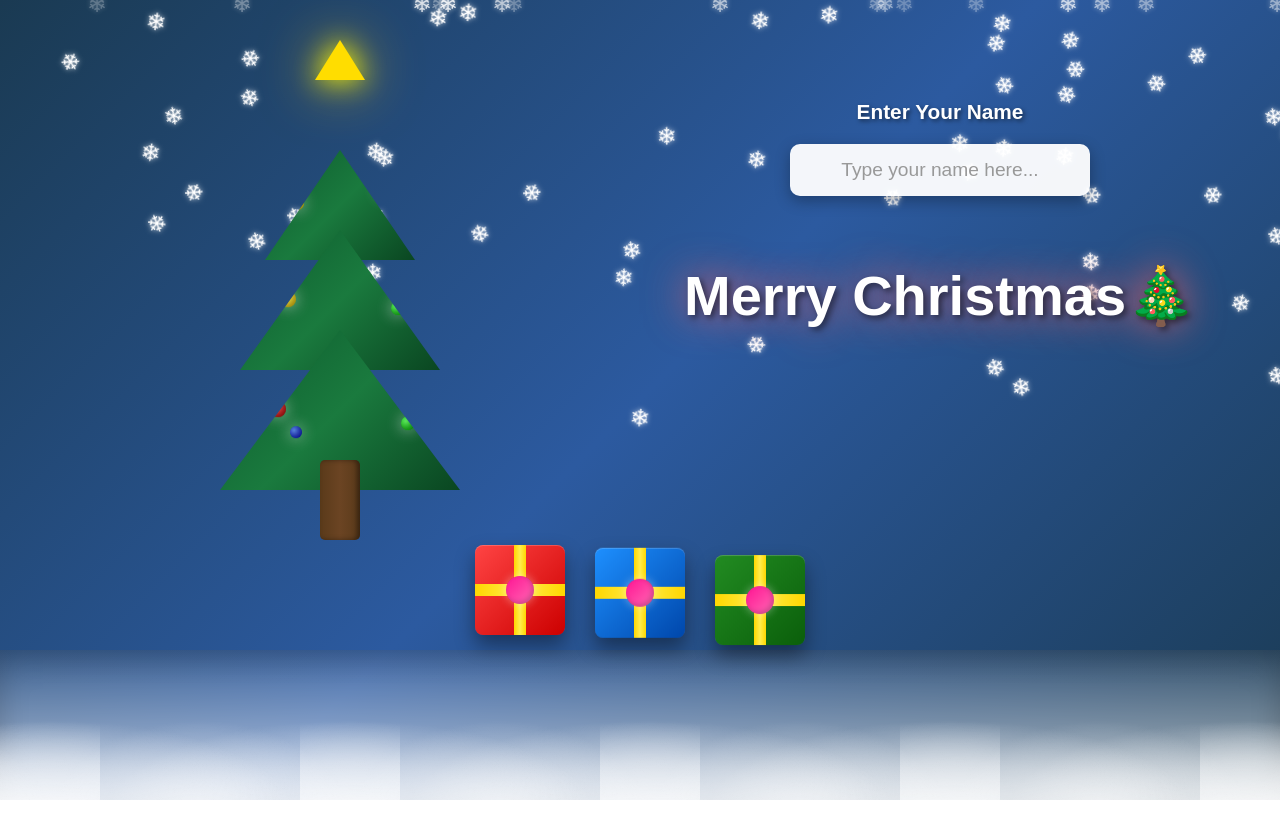
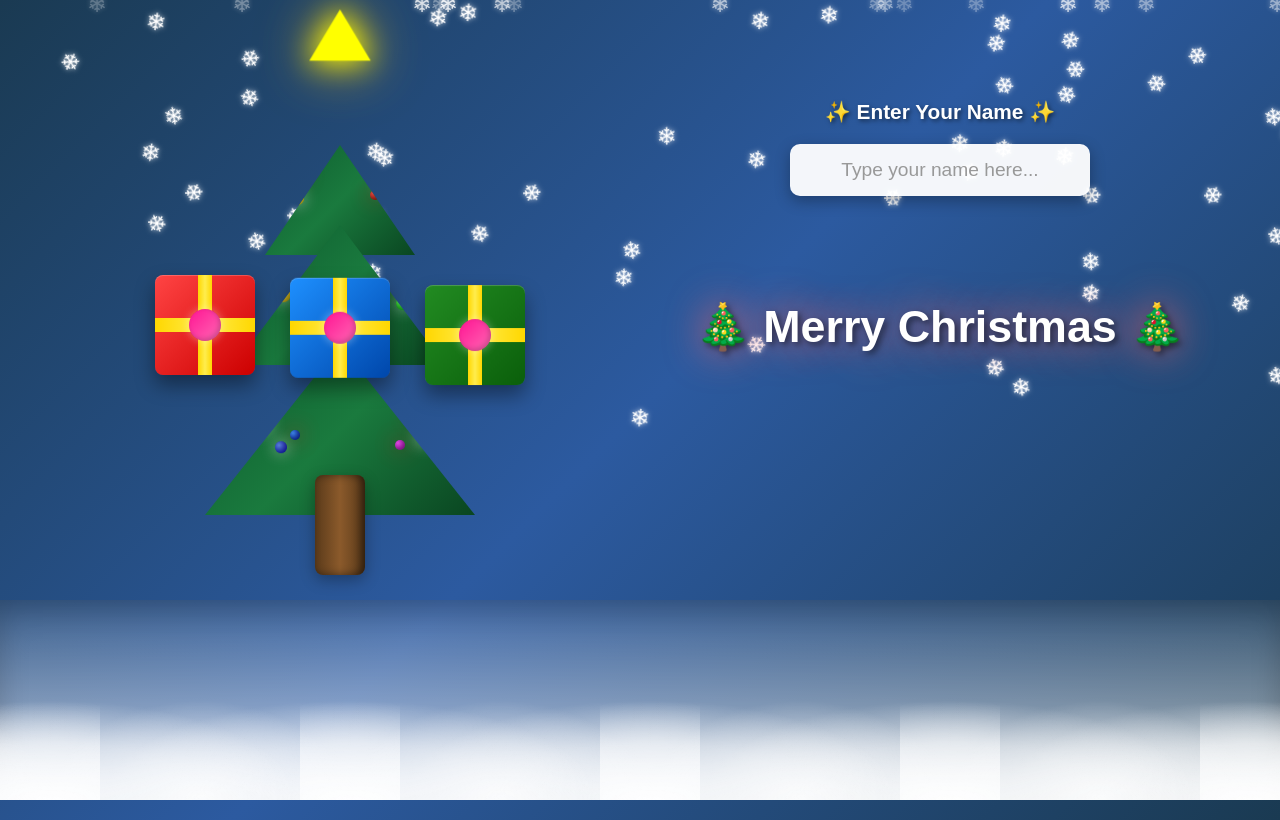
Before and after one commit to Jundel-Malazarte/Merry-Christmas-Html-Css-Js, a plain HTML site: page index.html in a window 1280 px wide. Drawn offline with Linux system fonts and the light colour scheme.

Commit message:
Updating input fields for greetings.

```diff
--- a/index.html
+++ b/index.html
@@ -51,8 +51,8 @@
             bottom: 0;
             left: 0;
             width: 100%;
-            height: 150px;
-            background: linear-gradient(180deg, rgba(255,255,255,0.1) 0%, rgba(255,255,255,0.4) 50%, rgba(255,255,255,0.6) 100%);
+            height: 200px;
+            background: linear-gradient(180deg, rgba(255,255,255,0.1) 0%, rgba(255,255,255,0.4) 50%, rgba(255,255,255,0.7) 100%);
             z-index: 5;
             box-shadow: inset 0 10px 30px rgba(0,0,0,0.2);
         }
@@ -63,10 +63,10 @@
             bottom: 0;
             left: 0;
             width: 100%;
-            height: 80px;
-            background: radial-gradient(ellipse at 20% 100%, rgba(255,255,255,0.8) 0%, rgba(255,255,255,0.4) 40%, transparent 70%),
-                        radial-gradient(ellipse at 50% 100%, rgba(255,255,255,0.7) 0%, rgba(255,255,255,0.3) 40%, transparent 70%),
-                        radial-gradient(ellipse at 80% 100%, rgba(255,255,255,0.8) 0%, rgba(255,255,255,0.4) 40%, transparent 70%);
+            height: 100px;
+            background: radial-gradient(ellipse at 20% 100%, rgba(255,255,255,0.9) 0%, rgba(255,255,255,0.5) 40%, transparent 70%),
+                        radial-gradient(ellipse at 50% 100%, rgba(255,255,255,0.8) 0%, rgba(255,255,255,0.4) 40%, transparent 70%),
+                        radial-gradient(ellipse at 80% 100%, rgba(255,255,255,0.9) 0%, rgba(255,255,255,0.5) 40%, transparent 70%);
             background-size: 300px 100px;
             background-position: 0 0, 50px 0, 100px 0;
         }
@@ -79,7 +79,7 @@
             padding: 40px;
             position: relative;
             z-index: 10;
-            padding-bottom: 200px;
+            padding-bottom: 250px;
         }
 
         /* Left side - Christmas Tree */
@@ -89,14 +89,16 @@
             flex-direction: column;
             justify-content: flex-start;
             align-items: center;
-            padding-top: 40px;
+            padding-top: 20px;
+            position: relative;
         }
 
         .tree-container {
             position: relative;
-            width: 300px;
-            height: 400px;
-            margin-bottom: 40px;
+            width: 350px;
+            height: 450px;
+            margin-bottom: 60px;
+            perspective: 1000px;
         }
 
         .tree {
@@ -105,27 +107,30 @@
             height: 100%;
         }
 
+        /* Star on top */
         .star {
             position: absolute;
             width: 0;
             height: 0;
-            border-left: 25px solid transparent;
-            border-right: 25px solid transparent;
-            border-bottom: 40px solid #ffdd00;
-            filter: drop-shadow(0 0 8px rgba(255, 255, 0, 0.9)) drop-shadow(0 0 15px rgba(255, 200, 0, 0.6));
-            top: -40px;
+            border-left: 30px solid transparent;
+            border-right: 30px solid transparent;
+            border-bottom: 50px solid #ffff00;
+            filter: drop-shadow(0 0 10px rgba(255, 255, 0, 1)) drop-shadow(0 0 20px rgba(255, 200, 0, 0.8));
+            top: -50px;
             left: 50%;
             transform: translateX(-50%);
-            animation: starTwinkle 1.5s ease-in-out infinite;
+            animation: starTwinkle 1.2s ease-in-out infinite;
             z-index: 20;
         }
 
         @keyframes starTwinkle {
             0%, 100% {
-                filter: drop-shadow(0 0 8px rgba(255, 255, 0, 0.9)) drop-shadow(0 0 15px rgba(255, 200, 0, 0.6));
+                filter: drop-shadow(0 0 10px rgba(255, 255, 0, 1)) drop-shadow(0 0 20px rgba(255, 200, 0, 0.8));
+                transform: translateX(-50%) scale(1);
             }
             50% {
-                filter: drop-shadow(0 0 15px rgba(255, 255, 0, 1)) drop-shadow(0 0 30px rgba(255, 200, 0, 0.8));
+                filter: drop-shadow(0 0 25px rgba(255, 255, 0, 1)) drop-shadow(0 0 40px rgba(255, 200, 0, 1));
+                transform: translateX(-50%) scale(1.1);
             }
         }
 
@@ -140,39 +145,40 @@
         .tree-layer:nth-child(1) {
             width: 100px;
             height: 80px;
-            top: 20px;
+            top: 30px;
         }
 
         .tree-layer:nth-child(2) {
             width: 150px;
             height: 110px;
-            top: 70px;
+            top: 85px;
         }
 
         .tree-layer:nth-child(3) {
-            width: 200px;
+            width: 210px;
             height: 140px;
-            top: 150px;
+            top: 165px;
         }
 
         .tree-layer:nth-child(4) {
-            width: 240px;
-            height: 160px;
-            top: 250px;
+            width: 270px;
+            height: 170px;
+            top: 285px;
         }
 
         .trunk {
             position: absolute;
-            width: 40px;
-            height: 80px;
-            background: linear-gradient(90deg, #5a3a1a 0%, #6b4423 50%, #5a3a1a 100%);
+            width: 50px;
+            height: 100px;
+            background: linear-gradient(90deg, #5a3a1a 0%, #8b5a2b 50%, #5a3a1a 100%);
             left: 50%;
             transform: translateX(-50%);
-            top: 380px;
-            border-radius: 5px;
-            box-shadow: inset -3px 0 5px rgba(0,0,0,0.4);
+            top: 415px;
+            border-radius: 8px;
+            box-shadow: inset -4px 0 8px rgba(0,0,0,0.5), 0 5px 15px rgba(0,0,0,0.3);
         }
 
+        /* Ornaments */
         .ornament {
             position: absolute;
             border-radius: 50%;
@@ -205,6 +211,44 @@
             background: radial-gradient(circle at 35% 35%, #66ff66, #00cc00);
         }
 
+        /* Tree lights */
+        .light {
+            position: absolute;
+            border-radius: 50%;
+            animation: lightBlink 1.5s ease-in-out infinite;
+        }
+
+        .light.red {
+            background: radial-gradient(circle at 30% 30%, #ff4444, #aa0000);
+            box-shadow: 0 0 15px #ff4444, inset -2px -2px 5px rgba(0,0,0,0.3);
+        }
+
+        .light.blue {
+            background: radial-gradient(circle at 30% 30%, #4488ff, #0000aa);
+            box-shadow: 0 0 15px #4488ff, inset -2px -2px 5px rgba(0,0,0,0.3);
+        }
+
+        .light.yellow {
+            background: radial-gradient(circle at 30% 30%, #ffff44, #ffaa00);
+            box-shadow: 0 0 15px #ffff44, inset -2px -2px 5px rgba(0,0,0,0.3);
+        }
+
+        .light.purple {
+            background: radial-gradient(circle at 30% 30%, #ff44ff, #aa00aa);
+            box-shadow: 0 0 15px #ff44ff, inset -2px -2px 5px rgba(0,0,0,0.3);
+        }
+
+        @keyframes lightBlink {
+            0%, 100% {
+                opacity: 0.5;
+                box-shadow: 0 0 10px rgba(255,0,0,0.3), inset -2px -2px 5px rgba(0,0,0,0.3);
+            }
+            50% {
+                opacity: 1;
+                box-shadow: 0 0 25px rgba(255,0,0,0.8), inset -2px -2px 5px rgba(0,0,0,0.3);
+            }
+        }
+
         /* Right side - Greeting and Input */
         .greeting-section {
             flex: 1;
@@ -216,17 +260,19 @@
         }
 
         .greeting {
-            font-size: 3.5em;
+            font-size: 2.8em;
             font-weight: bold;
             color: #fff;
             text-shadow: 3px 3px 6px rgba(0, 0, 0, 0.5), 0 0 20px rgba(255, 100, 100, 0.6);
             text-align: center;
-            margin-bottom: 60px;
+            margin-bottom: 80px;
             animation: glow 2s ease-in-out infinite;
-            min-height: 120px;
+            min-height: 140px;
             display: flex;
+            flex-direction: column;
             align-items: center;
             justify-content: center;
+            gap: 15px;
         }
 
         @keyframes glow {
@@ -249,8 +295,18 @@
             }
         }
 
+        .greeting-main {
+            display: flex;
+            align-items: center;
+            gap: 15px;
+        }
+
         .name-part {
             animation: slideIn 0.6s ease-out forwards;
+            color: #ffff99;
+            font-weight: bold;
+            text-shadow: 0 0 20px rgba(255, 255, 100, 0.8), 3px 3px 6px rgba(0, 0, 0, 0.5);
+            font-size: 1.1em;
         }
 
         .input-container {
@@ -258,7 +314,7 @@
             flex-direction: column;
             gap: 20px;
             align-items: center;
-            margin-bottom: 40px;
+            margin-bottom: 60px;
         }
 
         .input-label {
@@ -294,17 +350,17 @@
         /* Gifts Section */
         .gifts-container {
             position: absolute;
-            bottom: 150px;
+            bottom: 180px;
             left: 50%;
             transform: translateX(-50%);
             display: flex;
-            gap: 30px;
+            gap: 35px;
             z-index: 8;
         }
 
         .gift {
-            width: 90px;
-            height: 90px;
+            width: 100px;
+            height: 100px;
             position: relative;
             animation: bobbing 2s ease-in-out infinite;
         }
@@ -353,13 +409,13 @@
 
         .ribbon-h {
             width: 100%;
-            height: 12px;
+            height: 14px;
             top: 50%;
             transform: translateY(-50%);
         }
 
         .ribbon-v {
-            width: 12px;
+            width: 14px;
             height: 100%;
             left: 50%;
             transform: translateX(-50%);
@@ -367,8 +423,8 @@
 
         .bow {
             position: absolute;
-            width: 28px;
-            height: 28px;
+            width: 32px;
+            height: 32px;
             background: linear-gradient(135deg, #ff1493 0%, #ff69b4 100%);
             border-radius: 50%;
             top: 50%;
@@ -384,7 +440,7 @@
             }
 
             .greeting {
-                font-size: 2.5em;
+                font-size: 2.2em;
             }
 
             .name-input {
@@ -407,27 +463,43 @@
                 <div class="tree">
                     <div class="star"></div>
 
+                    <!-- Tree Layer 1 -->
                     <div class="tree-layer">
                         <div class="ornament red" style="top: 15px; left: 15px; width: 18px; height: 18px;"></div>
                         <div class="ornament blue" style="top: 35px; right: 20px; width: 16px; height: 16px;"></div>
                         <div class="ornament gold" style="top: 50px; left: 25px; width: 14px; height: 14px;"></div>
+
+                        <div class="light yellow" style="top: 25px; left: 30px; width: 10px; height: 10px;"></div>
+                        <div class="light red" style="top: 45px; right: 35px; width: 10px; height: 10px;"></div>
                     </div>
 
+                    <!-- Tree Layer 2 -->
                     <div class="tree-layer">
                         <div class="ornament blue" style="top: 25px; left: 20px; width: 20px; height: 20px;"></div>
                         <div class="ornament red" style="top: 50px; right: 25px; width: 18px; height: 18px;"></div>
                         <div class="ornament gold" style="top: 65px; left: 40px; width: 16px; height: 16px;"></div>
                         <div class="ornament green" style="top: 75px; right: 35px; width: 14px; height: 14px;"></div>
+
+                        <div class="light blue" style="top: 35px; left: 50px; width: 10px; height: 10px;"></div>
+                        <div class="light yellow" style="top: 55px; right: 50px; width: 10px; height: 10px;"></div>
+                        <div class="light purple" style="top: 75px; left: 70px; width: 10px; height: 10px;"></div>
                     </div>
 
+                    <!-- Tree Layer 3 -->
                     <div class="tree-layer">
                         <div class="ornament gold" style="top: 35px; left: 25px; width: 20px; height: 20px;"></div>
                         <div class="ornament blue" style="top: 55px; right: 30px; width: 18px; height: 18px;"></div>
                         <div class="ornament red" style="top: 75px; left: 50px; width: 16px; height: 16px;"></div>
                         <div class="ornament green" style="top: 90px; right: 45px; width: 14px; height: 14px;"></div>
                         <div class="ornament blue" style="top: 100px; left: 70px; width: 12px; height: 12px;"></div>
+
+                        <div class="light red" style="top: 45px; left: 45px; width: 10px; height: 10px;"></div>
+                        <div class="light yellow" style="top: 65px; right: 55px; width: 10px; height: 10px;"></div>
+                        <div class="light blue" style="top: 85px; left: 85px; width: 10px; height: 10px;"></div>
+                        <div class="light purple" style="top: 95px; right: 70px; width: 10px; height: 10px;"></div>
                     </div>
 
+                    <!-- Tree Layer 4 -->
                     <div class="tree-layer">
                         <div class="ornament red" style="top: 45px; left: 30px; width: 20px; height: 20px;"></div>
                         <div class="ornament gold" style="top: 65px; right: 35px; width: 18px; height: 18px;"></div>
@@ -435,6 +507,12 @@
                         <div class="ornament green" style="top: 105px; right: 55px; width: 14px; height: 14px;"></div>
                         <div class="ornament red" style="top: 120px; left: 85px; width: 12px; height: 12px;"></div>
                         <div class="ornament gold" style="top: 130px; right: 70px; width: 10px; height: 10px;"></div>
+
+                        <div class="light yellow" style="top: 55px; left: 50px; width: 10px; height: 10px;"></div>
+                        <div class="light red" style="top: 75px; right: 60px; width: 10px; height: 10px;"></div>
+                        <div class="light blue" style="top: 95px; left: 75px; width: 10px; height: 10px;"></div>
+                        <div class="light purple" style="top: 115px; right: 75px; width: 10px; height: 10px;"></div>
+                        <div class="light yellow" style="top: 130px; left: 100px; width: 10px; height: 10px;"></div>
                     </div>
 
                     <div class="trunk"></div>
@@ -470,7 +548,7 @@
         <!-- Right side - Greeting and Input -->
         <div class="greeting-section">
             <div class="input-container">
-                <label class="input-label">Enter Your Name</label>
+                <label class="input-label">✨ Enter Your Name ✨</label>
                 <input
                     type="text"
                     class="name-input"
@@ -479,7 +557,10 @@
                 >
             </div>
 
-            <div class="greeting" id="greeting">Merry Christmas🎄
+            <div class="greeting" id="greeting">
+                <div class="greeting-main">
+                    <span>🎄 Merry Christmas 🎄</span>
+                </div>
             </div>
         </div>
     </div>
@@ -524,26 +605,18 @@
             const name = e.target.value.trim();
 
             if (name) {
-                greetingDiv.innerHTML = '';
-
-                const text = `🎄 Merry Christmas `;
-                const textSpan = document.createElement('span');
-                textSpan.textContent = text;
-                greetingDiv.appendChild(textSpan);
-
-                const nameSpan = document.createElement('span');
-                nameSpan.classList.add('name-part');
-                nameSpan.textContent = name;
-                nameSpan.style.color = '#ffff99';
-                nameSpan.style.fontWeight = 'bold';
-                nameSpan.style.textShadow = '0 0 20px rgba(255, 255, 100, 0.8)';
-                greetingDiv.appendChild(nameSpan);
-
-                const endText = document.createElement('span');
-                endText.textContent = ' 🎄';
-                greetingDiv.appendChild(endText);
+                greetingDiv.innerHTML = `
+                    <div class="greeting-main">
+                        <span>🎄 Merry Christmas 🎄</span>
+                    </div>
+                    <div class="name-part">${name}</div>
+                `;
             } else {
-                greetingDiv.innerHTML = '🎄 Merry Christmas 🎄';
+                greetingDiv.innerHTML = `
+                    <div class="greeting-main">
+                        <span>🎄 Merry Christmas 🎄</span>
+                    </div>
+                `;
             }
         });
     </script>
```
